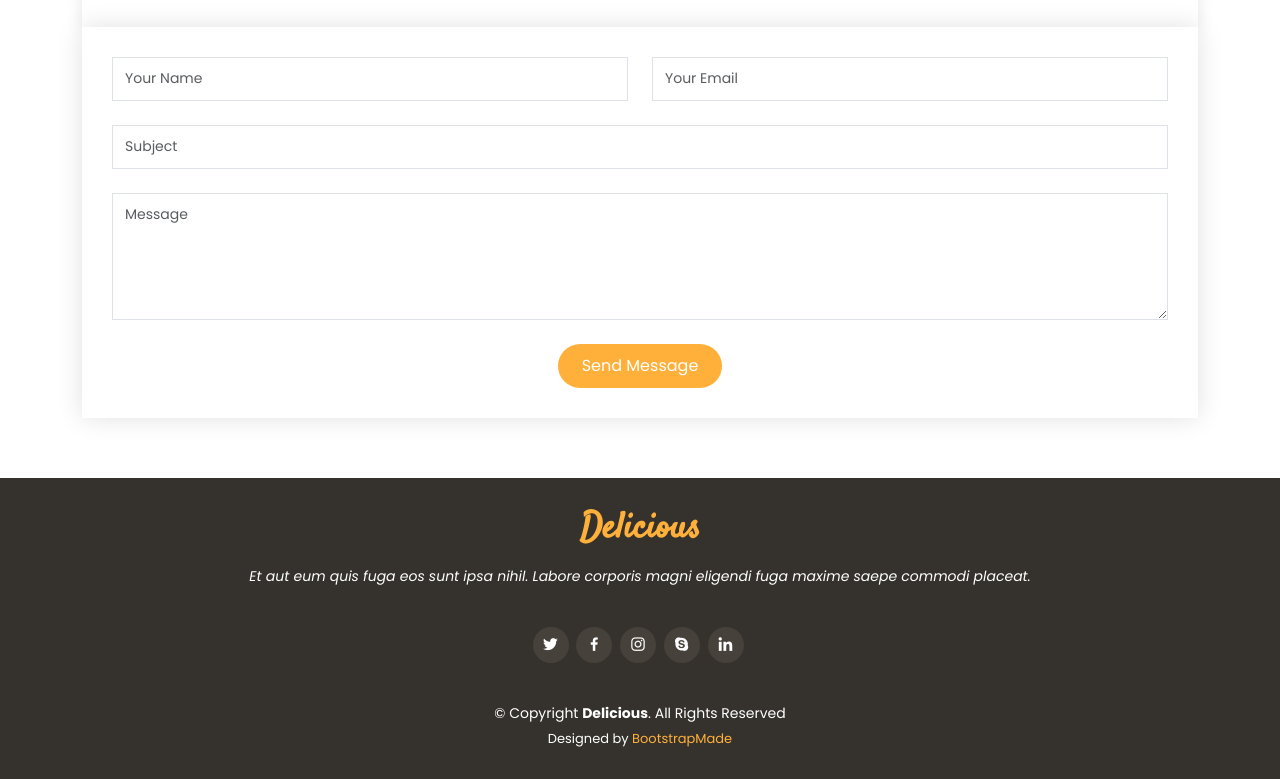
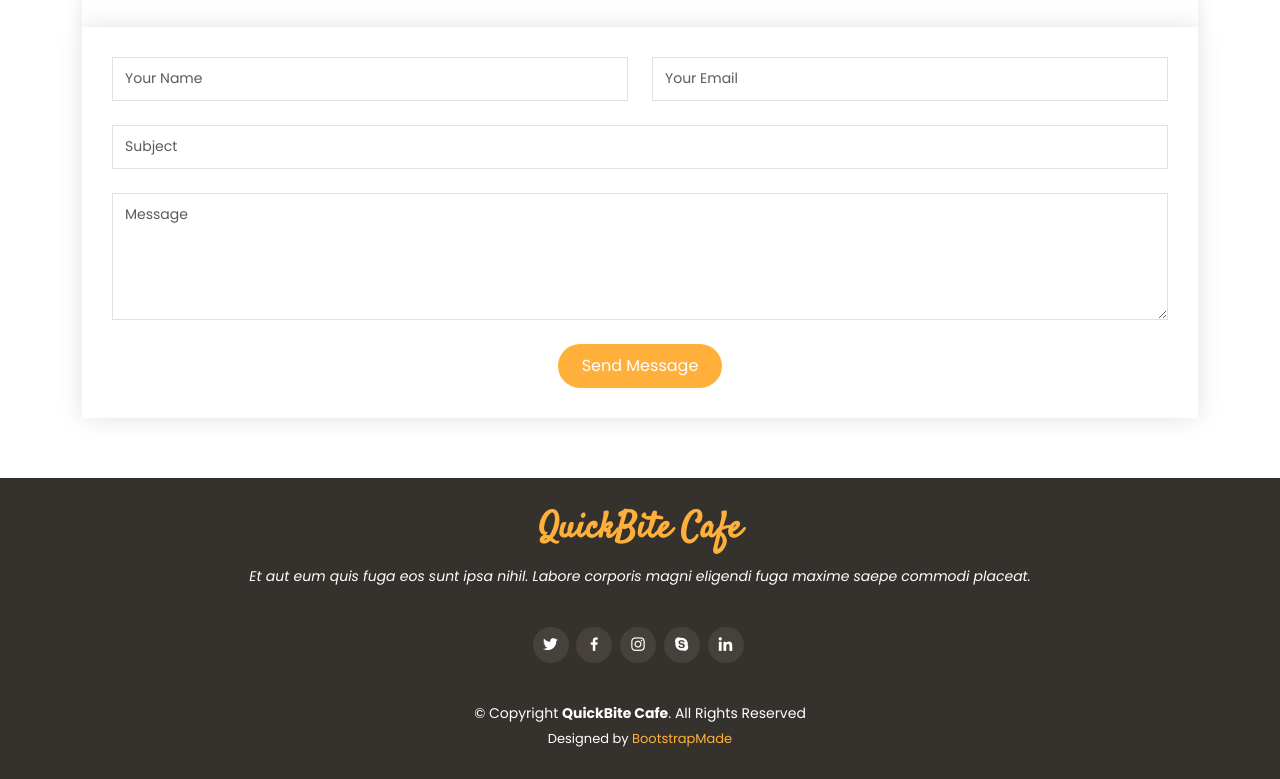
Before and after one commit to Lareb1/023-21-0019_Lareb_midexam, a plain HTML site: page index.html in a window 1280 px wide. Shown: the part 6923-7702 px from the top of the page. Drawn offline with Linux system fonts and the light colour scheme.

Commit message:
first commit

```diff
--- a/index.html
+++ b/index.html
@@ -5,7 +5,7 @@
   <meta charset="utf-8">
   <meta content="width=device-width, initial-scale=1.0" name="viewport">
 
-  <title>Delicious Bootstrap Template - Index</title>
+  <title>QuickBite Cafe Bootstrap Template </title>
   <meta content="" name="description">
   <meta content="" name="keywords">
 
@@ -907,7 +907,7 @@
   <!-- ======= Footer ======= -->
   <footer id="footer">
     <div class="container">
-      <h3>Delicious</h3>
+      <h3>QuickBite Cafe</h3>
       <p>Et aut eum quis fuga eos sunt ipsa nihil. Labore corporis magni eligendi fuga maxime saepe commodi placeat.</p>
       <div class="social-links">
         <a href="#" class="twitter"><i class="bx bxl-twitter"></i></a>
@@ -917,7 +917,7 @@
         <a href="#" class="linkedin"><i class="bx bxl-linkedin"></i></a>
       </div>
       <div class="copyright">
-        &copy; Copyright <strong><span>Delicious</span></strong>. All Rights Reserved
+        &copy; Copyright <strong><span>QuickBite Cafe</span></strong>. All Rights Reserved
       </div>
       <div class="credits">
         <!-- All the links in the footer should remain intact. -->
```
